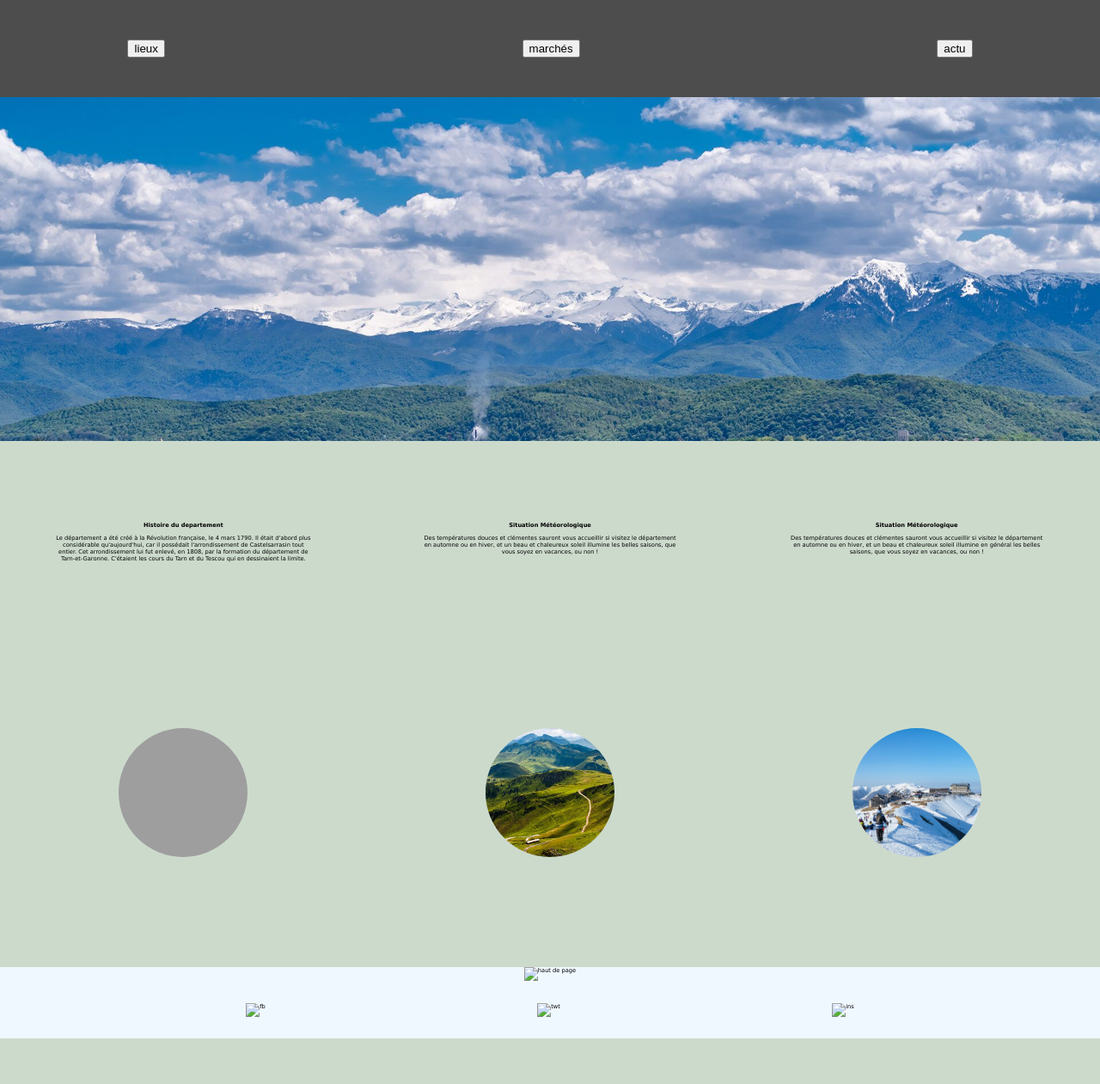
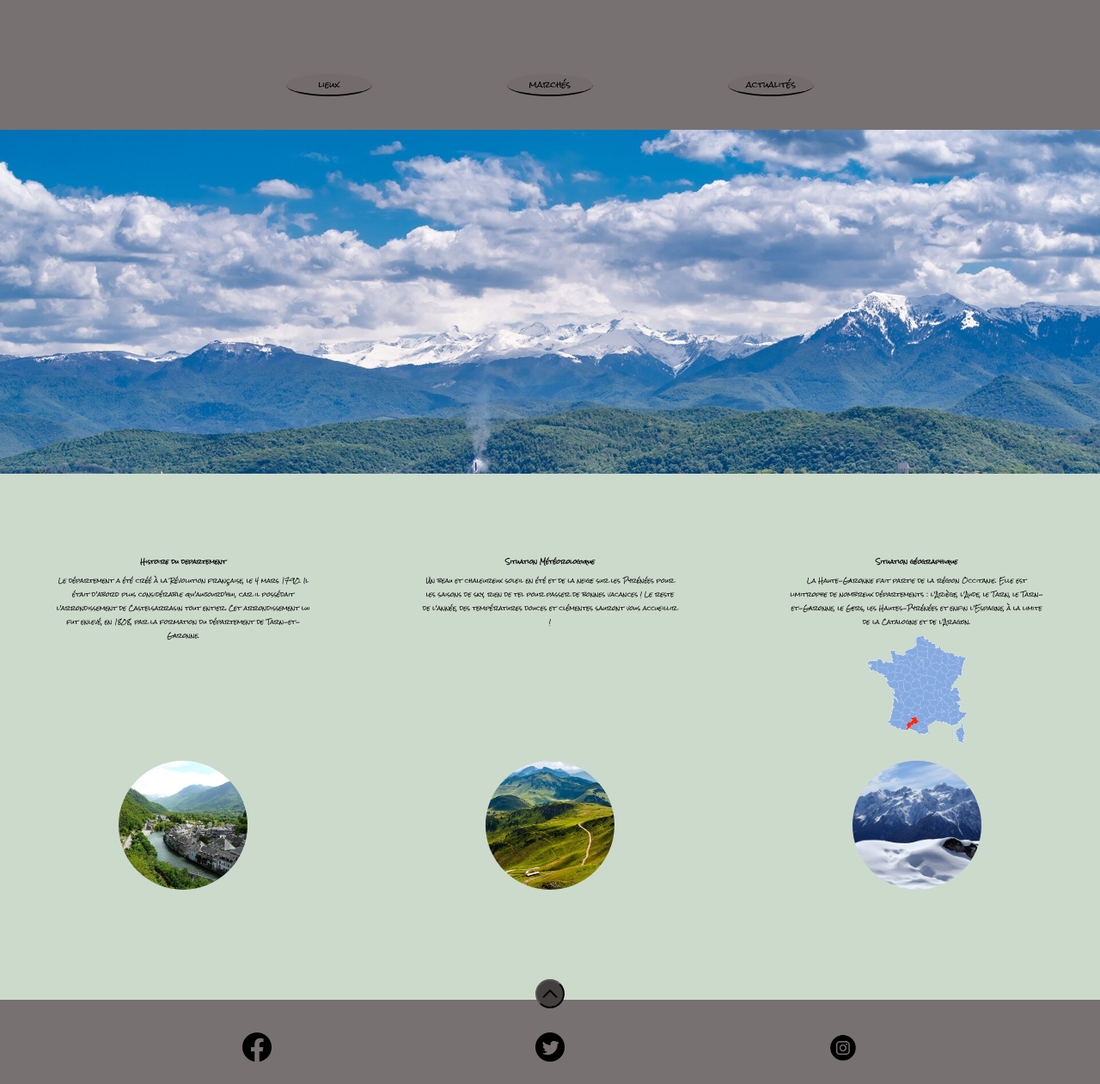
Before and after one commit to Gin-is-not-real/PROJET_FORM_SITE_DEPARTEMENT, a PHP site: page / in a window 1280 px wide. Shown: the part 16-1277 px from the top of the page at 86% size. Before the commit the page ends 1224 px from the top, so only its background shows below. Run offline with PHP 8.4, Linux system fonts and the light colour scheme; grey boxes are pictures that could not be loaded.

Commit message:
starting 'lieux' page layouts

```diff
--- a/index.html
+++ b/index.html
@@ -4,7 +4,12 @@
     <meta charset="UTF-8">
     <!-- <link rel="stylesheet"  href="style/dev.css" /> -->
     <link rel="stylesheet"  href="style/style.css" />
+    <link rel="stylesheet"  href="style/headerfooter.css" />
     <link rel="stylesheet"  href="style/accueil.css" />
+
+    <style>
+        @import url('https://fonts.googleapis.com/css2?family=Rock+Salt&display=swap');
+    </style>
 
     <title>Mon Departement</title>
 </head>
@@ -15,18 +20,18 @@
             <img class="logo-img" src="" alt="logo du site">
         </figure>
 
-        <nav class="adaptative-container" id="menu-nav" >
+        <nav class="adaptative-container" id="header-nav" >
             <button id="lieux">lieux</button>
             <button id="marches">marchés</button>
-            <button id="actu">actu</button>
+            <button id="actu">actualités</button>
         </nav>
     </header>
+
     <main class="general-container" id="page-accueil">
 
         <section class="vertical-container" id="section-accueil">
             <figure class="fig-img-large" id="histoire-fig1">
                 <img src="ressources/balcon-sur-les-pyrenees-1920x1200-1-1920x1200.jpg" alt="vue sur les pyrénées">
-                <!-- <img src="ressources/lacdo.jpg" alt=""> -->
             </figure>
 
             <section class="horizontal-container" id="section-articles">
@@ -37,12 +42,11 @@
                         <p>
                             Le département a été créé à la Révolution française, le 4 mars 1790.
                             Il était d'abord plus considérable qu'aujourd'hui, car il possédait l'arrondissement de Castelsarrasin tout entier. Cet arrondissement lui fut enlevé, en 1808, par la formation du département de Tarn-et-Garonne.
-                            C'étaient les cours du Tarn et du Tescou qui en dessinaient la limite.
                         </p>
                     </article>
 
                     <figure class="fig-article">
-                        <img src="ressources/stbea.jpg" alt="village de st bea">
+                        <img src="ressources/st-bea.jpg" alt="village de st bea">
                     </figure>
                 </div>
 
@@ -50,7 +54,8 @@
                     <article class="article-accueil" id="article-meteo">
                         <h4>Situation Météorologique</h4>
                         <p>
-                            Des températures douces et clémentes sauront vous accueillir si visitez le département en automne ou en hiver, et un beau et chaleureux soleil illumine les belles saisons, que vous soyez en vacances, ou non !
+                            Un beau et chaleureux soleil en été et de la neige sur les Pyrénées pour les saisons de sky, rien de tel pour passer de bonnes vacances !
+                            Le reste de l'année, des températures douces et clémentes sauront vous accueillir !
                         </p>
                     </article>
 
@@ -61,43 +66,65 @@
 
                 <div class="article-container">
                     <article class="article-accueil" id="article-geo">
-                        <h4>Situation Météorologique</h4>
+                        <h4>Situation géographique</h4>
                         <p>
-                            Des températures douces et clémentes sauront vous accueillir si visitez le département en automne ou en hiver, et un beau et chaleureux soleil illumine en général les belles saisons, que vous soyez en vacances, ou non !
+                            La Haute-Garonne fait partie de la région Occitanie. Elle est limitrophe de nombreux départements : l'Ariège, l'Aude, le Tarn, le Tarn-et-Garonne, le Gers, les Hautes-Pyrénées et enfin l'Espagne, à la limite de la Catalogne et de l'Aragon.
                         </p>
+
+                        <figure id="fig-map">
+                            <img src="ressources/map500px.svg.gif" alt="carte de france">
+                        </figure>
                     </article>
 
+
+
                     <figure class="fig-article">
-                        <img src="ressources/luchon_en_hiver.jpg" alt="luchon station de sky">
+                        <img src="ressources/luchon.jpg" alt="superbagnères de luchon en hiver">
                     </figure>
                 </div>
             </section>
         </section>
 
+        <!-- <section class="horizontal-container" id="section-map">
+            <figure class="fig-map">
+                <img src="ressources/map500px.svg.gif" alt="carte de france">
+            </figure>
+            <section id="section-contacts">
+
+            </section>
+        </section> -->
+
+    </main>
 
         <footer class="vertical-container"  id="footer-page">
 
-            <figure class="fig-icon">
-                <img class="img-icon" src="" alt="haut de page">
-            </figure>
+            <div id="div-totop">
+                <button id="totop">
+                    <img src="ressources/icon_totop_arrow.png">
+                </button>
+            </div>
 
-            <nav class="horizontal-container" id="nav-footer">
+
+            <!-- <figure class="fig-icon" id="fig-totop">
+                <img class="img-icon" src="ressources/icon_totop_arrow.png" alt="haut de page">
+            </figure> -->
+
+            <nav class="horizontal-container" id="footer-nav">
                 <figure class="icon-fig">
-                    <img class="img-icon" src="" alt="fb">
+                    <img class="img-icon" src="ressources/icon-fb.png" alt="logo facebook">
                 </figure>
 
                 <figure class="icon-fig">
-                    <img class="img-icon" src="" alt="twt">
+                    <img class="img-icon" src="ressources/icon-twitter.png" alt="logo twitter">
                 </figure>
 
                 <figure class="icon-fig">
-                    <img class="img-icon" src="" alt="ins">
+                    <img class="img-icon" src="ressources/icon-instagram.png" alt="logo instagram">
                 </figure>
             </nav>
 
         </footer>
 
-    </main>
 </body>
 
 </html>
```
Also changed, not shown: indexlieux.html (+4 -3 lines), style/lieux.css (+35 -5 lines).
